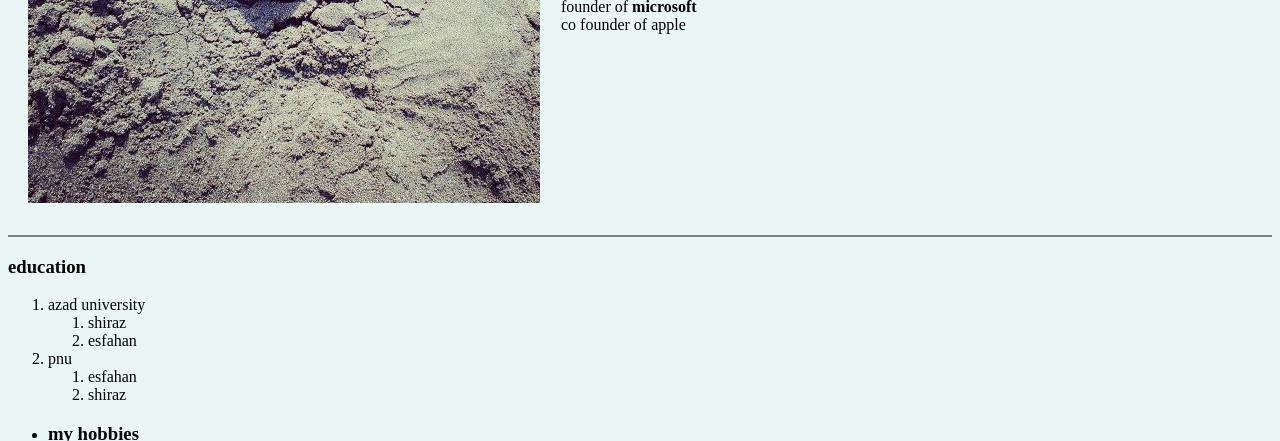
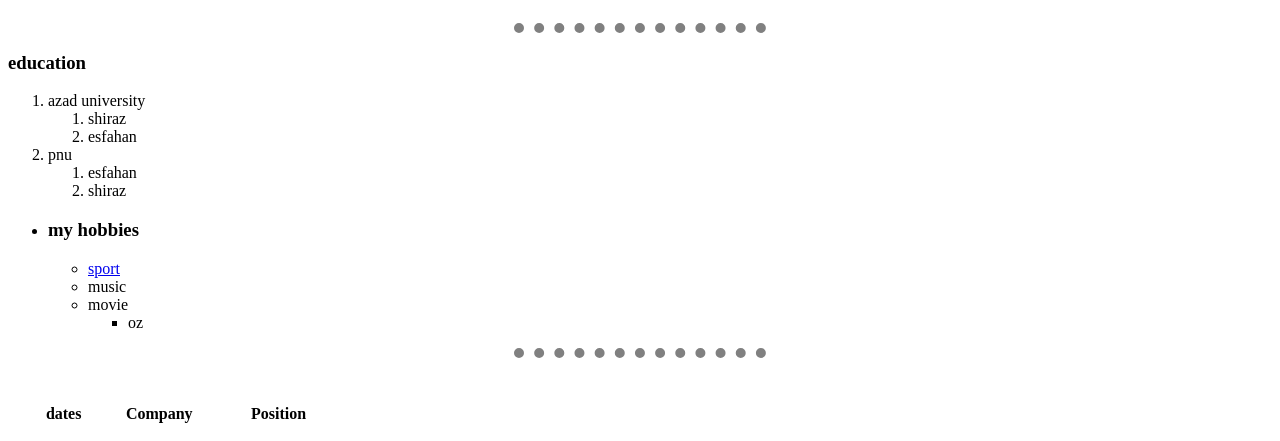
Before and after one commit to Alireza199229/CV, a plain HTML site: page index.html in a window 1280 px wide. Shown: the part 337-778 px from the top of the page. Drawn offline with Linux system fonts and the light colour scheme.

Commit message:
Update index.html

```diff
--- a/index.html
+++ b/index.html
@@ -3,11 +3,27 @@
 
 <head>
   <meta charset="utf-8">
-
   <title>Alireza's personal website</title>
+  <style>
+  body {
+    style="BACKGROUND-COLOR: #EAF6F6;
+  }
+    img{
+      height: 300px;
+    }
+    hr {
+      background-color: white;
+      border-style: none;
+      border-top-style:dotted;
+      border-color: grey;
+      border-width: 10px;
+      height: 0px;
+      width: 20%
+    }
+  </style>
 </head>
 
-<body style="BACKGROUND-COLOR: #EAF6F6">
+<body>
   <table cellspacing="19">
     <tr>
       <td><img src="alireza.jpg" alt="Alireza"></td>
```
